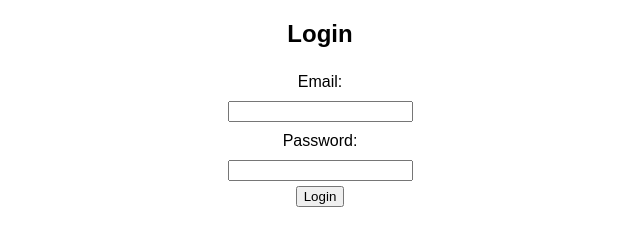
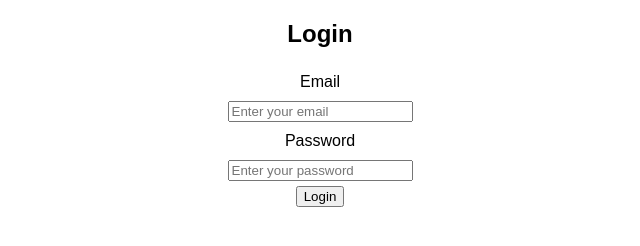
Before and after one commit to Glorified/Glorified, a plain HTML site: page login.html in a window 1280 px wide. Shown: the whole page, without its empty margins (320-960 px from the left). Drawn offline with Linux system fonts and the light colour scheme.

Commit message:
Update login.html

```diff
--- a/login.html
+++ b/login.html
@@ -7,14 +7,16 @@
     <link rel="stylesheet" href="css/styles.css">
 </head>
 <body>
-    <h2>Login</h2>
-    <form id="loginForm">
-        <label for="email">Email:</label>
-        <input type="email" id="email" required>
-        <label for="password">Password:</label>
-        <input type="password" id="password" required>
-        <button type="submit">Login</button>
-    </form>
+    <div class="login-container">
+        <h2>Login</h2>
+        <form id="loginForm">
+            <label for="email">Email</label>
+            <input type="email" id="email" placeholder="Enter your email" required>
+            <label for="password">Password</label>
+            <input type="password" id="password" placeholder="Enter your password" required>
+            <button type="submit">Login</button>
+        </form>
+    </div>
     <script src="js/scripts.js"></script>
 </body>
 </html>
```
